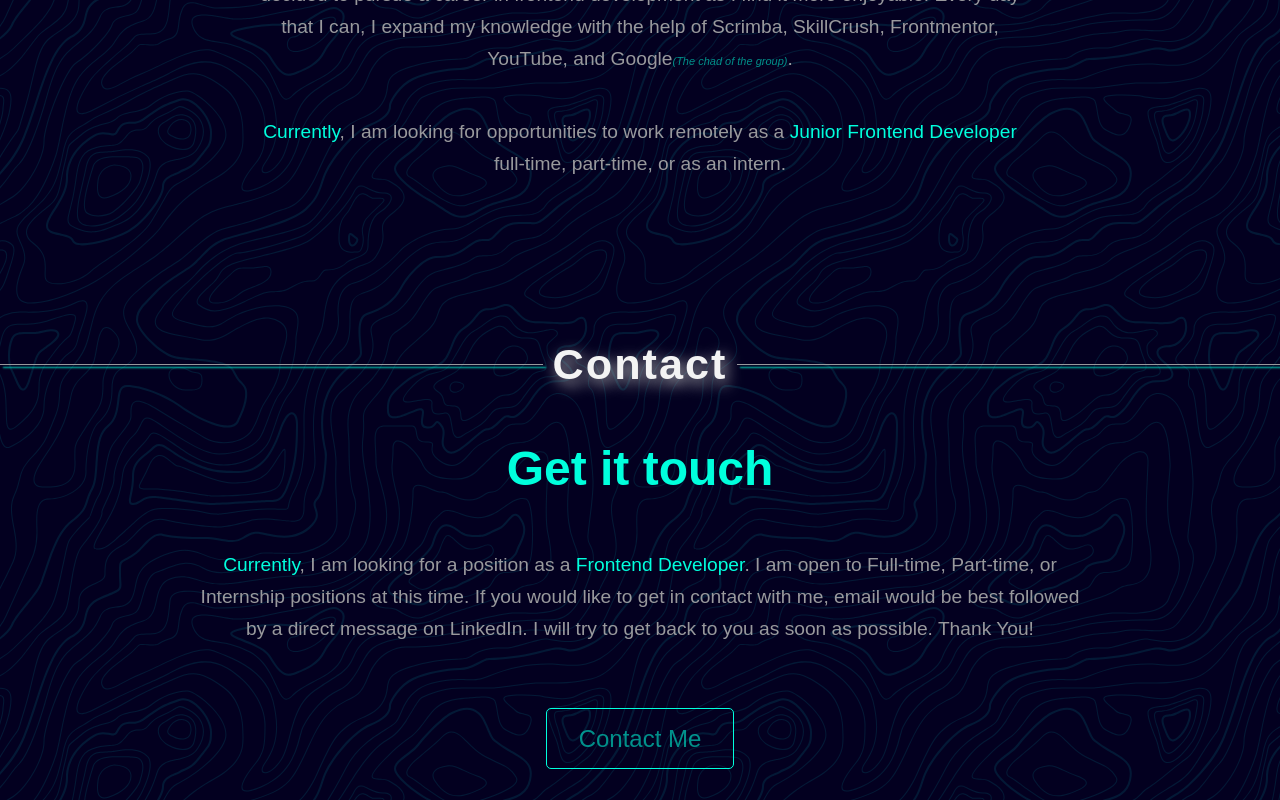
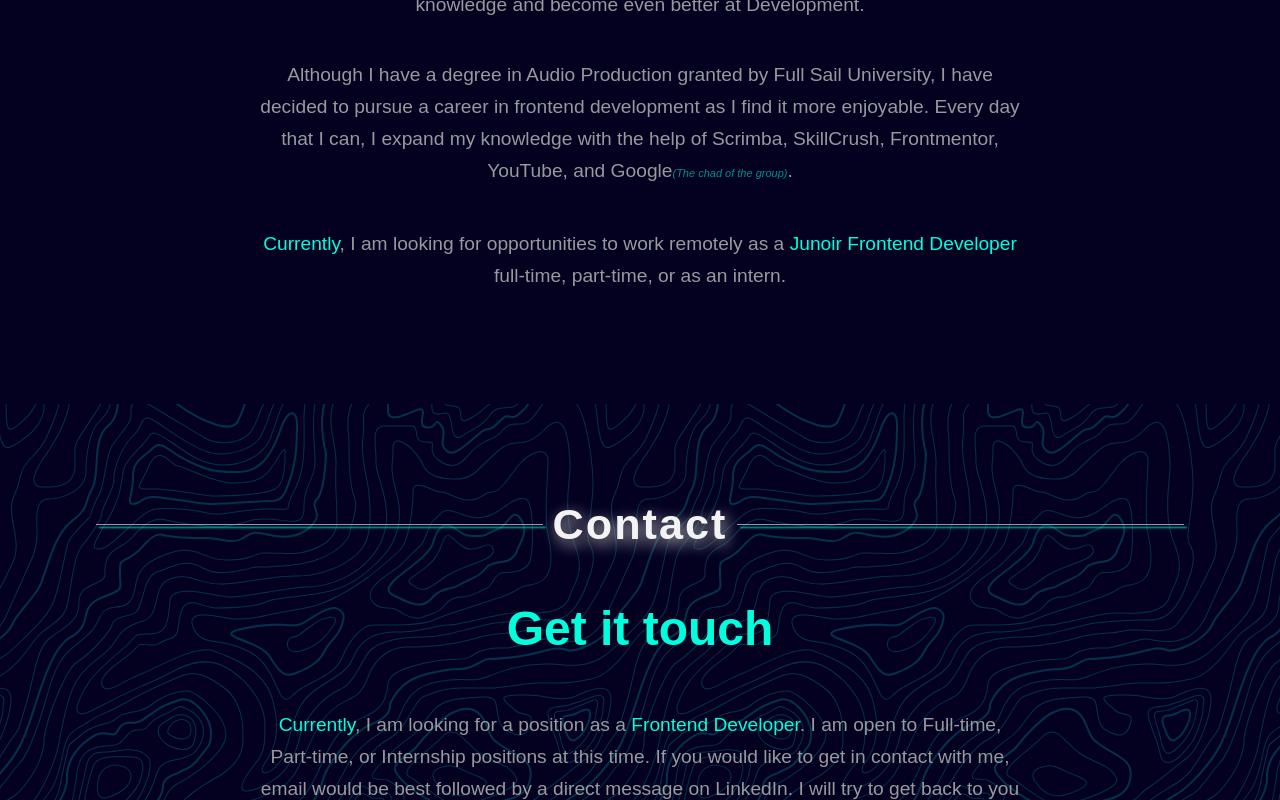
Before and after one commit to TroyRichardsDA/Portfolio-React-Revamp, a React (Create React App) app: page / in a window 1280 px wide. Shown: the part 4920-5720 px from the top of the page. Built offline with nearby package versions, Linux system fonts and the light colour scheme.

Commit message:
Contact Styled Comps Completed

```diff
--- a/src/Components/About/About.js
+++ b/src/Components/About/About.js
@@ -11,16 +11,16 @@ import {
 export default function About() {
   return (
     <Container id="about">
-      <Wrapper className="about-wrapper">
-        <Header className="about-header">
+      <Wrapper>
+        <Header>
           <i className="header-icon fas fa-user"></i> About
         </Header>
-        <SubHeader className="about-subheader">
+        <SubHeader>
           Hello, <br />
           <Small>(...again?)</Small>
         </SubHeader>
 
-        <TextContainer className="about-desc">
+        <TextContainer>
           <Text>
             Hello again{" "}
             <Small>
@@ -45,7 +45,7 @@ export default function About() {
           <Text>
             <span className="important-text">Currently</span>, I am looking for
             opportunities to work remotely as a{" "}
-            <span className="important-text">Junior Frontend Developer </span>{" "}
+            <span className="important-text">Junoir Frontend Developer </span>{" "}
             full-time, part-time, or as an intern.
           </Text>
         </TextContainer>
--- a/src/Components/About/AboutStyles.js
+++ b/src/Components/About/AboutStyles.js
@@ -2,11 +2,13 @@ import styled from "styled-components";
 import { tablet, desktop } from "../../responsive";
 
 export const Container = styled.section`
-  width: 85%;
-  margin: auto;
+  background-color: var(--main-BG);
+  padding: 7rem 0;
 `;
 
 export const Wrapper = styled.div`
+  width: 85%;
+  margin: auto;
   text-align: center;
 `;
 
--- a/src/Components/Contact/Contact.js
+++ b/src/Components/Contact/Contact.js
@@ -1,11 +1,21 @@
+import {
+  Container,
+  Header,
+  Link,
+  SubHeader,
+  Text,
+  TextContainer,
+  Wrapper,
+} from "./ContactStyles";
+
 export default function Contact() {
   return (
-    <section id="contact">
-      <div className="contact-content">
-        <h2 className="contact-header">Contact</h2>
-        <div className="contact-text">
-          <h3 className="contact-subheader">Get it touch</h3>
-          <p>
+    <Container id="contact">
+      <Wrapper className="contact-content">
+        <Header className="contact-header">Contact</Header>
+        <TextContainer className="contact-text">
+          <SubHeader className="contact-subheader">Get it touch</SubHeader>
+          <Text>
             <span className="important-text">Currently</span>, I am looking for
             a position as a{" "}
             <span className="important-text">Frontend Developer</span>. I am
@@ -13,14 +23,14 @@ export default function Contact() {
             If you would like to get in contact with me, email would be best
             followed by a direct message on LinkedIn. I will try to get back to
             you as soon as possible. Thank You!
-          </p>
-        </div>
+          </Text>
+        </TextContainer>
 
-        <a className="email-link" href="mailto:troyrichards28@gmail.com">
+        <Link className="email-link" href="mailto:troyrichards28@gmail.com">
           {" "}
           Contact Me
-        </a>
-      </div>
-    </section>
+        </Link>
+      </Wrapper>
+    </Container>
   );
 }
--- a/src/Components/Contact/ContactStyles.js
+++ b/src/Components/Contact/ContactStyles.js
@@ -1,2 +1,91 @@
 import styled from "styled-components";
 import { tablet, desktop } from "../../responsive";
+
+export const Container = styled.section``;
+
+export const Wrapper = styled.div`
+  width: 85%;
+  margin: 0 auto;
+
+  text-align: center;
+`;
+
+export const Header = styled.h2`
+  display: flex;
+  justify-content: center;
+  align-items: center;
+  margin: 2rem 0 4rem;
+  letter-spacing: 2px;
+  color: var(--BrighterText);
+  text-shadow: var(--headerTextShadow);
+
+  &::after {
+    content: "";
+    height: 1px;
+    width: 100%;
+    margin-left: 10px;
+    background-color: var(--mainTextColor);
+    box-shadow: 3px 3px 2px var(--highlightColor);
+  }
+
+  &::before {
+    content: "";
+    height: 1px;
+    width: 100%;
+    margin-right: 10px;
+    background-color: var(--mainTextColor);
+    box-shadow: 3px 3px 2px var(--highlightColor);
+  }
+
+  ${tablet({
+    margin: "3rem 0 4rem",
+  })}
+
+  ${desktop({
+    fontSize: "2.7rem",
+    marginTop: "6rem",
+  })}
+`;
+
+export const TextContainer = styled.div`
+  margin: 3rem 0;
+
+  ${desktop({
+    width: "70%",
+    margin: "0 auto",
+    marginBottom: "5rem",
+    fontSize: "1.2rem",
+    lineHeight: "2rem",
+  })}
+`;
+
+export const SubHeader = styled.h3`
+  margin-bottom: 2rem;
+  font-size: 1.8rem;
+  color: var(--highlightColor);
+
+  ${desktop({
+    fontSize: "3rem",
+    margin: "4rem 0",
+  })}
+`;
+
+export const Text = styled.p``;
+
+export const Link = styled.a`
+  border: 1px solid var(--highlightColor);
+  color: var(--dimHighlightColor);
+  padding: 1rem 2rem;
+  border-radius: 5px;
+  transition: all 0.3s;
+
+  &:hover {
+    border-radius: 10px;
+    border: 1px solid var(--dimHighlightColor);
+    color: var(--highlightColor);
+  }
+
+  ${desktop({
+    fontSize: "1.5rem",
+  })}
+`;
--- a/src/Components/Header/Header.js
+++ b/src/Components/Header/Header.js
@@ -39,7 +39,6 @@ export default function Header() {
         <HeroResume
           href={require("../../Resume/resume-file.pdf")}
           target="_blank"
-          className="header-resume"
         >
           Resume
         </HeroResume>
--- a/src/index.css
+++ b/src/index.css
@@ -114,85 +114,6 @@ a {
 
 
 
-
-
-/*======================
-
-About
-
-=====================*/
-
-
-
-
-
-
-
-/*=======================
-
-Contact
-
-======================*/
-
-#contact {
-  text-align: center;
-}
-
-
-.contact-header {
-  display: flex;
-  justify-content: center;
-  align-items: center;
-  margin: 2rem 0 4rem;
-  letter-spacing: 2px;
-  color: var(--BrighterText);
-  text-shadow: var(--headerTextShadow);
-}
-
-.contact-header::after {
-  content: "";
-  height: 1px;
-  width: 100%;
-  margin-left: 10px;
-  background-color: var(--mainTextColor);
-  box-shadow: 3px 3px 2px var(--highlightColor);
-}
-
-.contact-header::before {
-  content: "";
-  height: 1px;
-  width: 100%;
-  margin-right: 10px;
-  background-color: var(--mainTextColor);
-  box-shadow: 3px 3px 2px var(--highlightColor);
-}
-
-.contact-subheader {
-  margin-bottom: 2rem;
-  font-size: 1.8rem;
-  color: var(--highlightColor);
-}
-
-.contact-text {
-  margin: 3rem 0;
-}
-
-.email-link {
-  border: 1px solid var(--highlightColor);
-  color: var(--dimHighlightColor);
-  padding: 1rem 2rem;
-  border-radius: 5px;
-  transition: all .3s;
-}
-
-.email-link:hover {
-  border-radius: 10px;
-  border: 1px solid var(--dimHighlightColor);
-  color: var(--highlightColor);
-}
-
-
-
 /*===========================
 
 Footer
@@ -251,10 +172,6 @@ Tablet
   ==================*/
 
 
-  .contact-header {
-  margin: 10rem 0 4rem;
-  }
-
   .copyright {
     display: flex;
     flex-flow: row wrap
@@ -276,70 +193,3 @@ Tablet
 
 
 }
-
-/*====================
-
-Desktop
-
-===================*/
-
-@media only screen and (min-width: 1024px) {
-
-  /*====================
-
-  Desktop: Gerenal
-
-  ==================*/
-  /*======================
-
-  Desktop: Navbar
-
-  ====================*/
-
-  nav {
-    padding: 20px 50px 0;
-  }
-
-  nav ul li {
-    font-size: 1.1rem;
-  }
-
-  /*======================
-
-  Desktop: Header
-
-  ====================*/
-
-
-
-
-
-
-
-
-  /*======================
-
-  Desktop: Contact
-
-  ====================*/
-
-  .contact-header {
-    font-size: 2.7rem;
-  }
-  .contact-subheader {
-    font-size: 3rem;
-    margin: 4rem 0;
-  }
-
-  .contact-text {
-    width: 70%;
-    margin: 0 auto;
-    margin-bottom: 5rem;
-    font-size: 1.2rem;
-    line-height: 2rem;
-  }
-
-  .email-link {
-    font-size: 1.5rem;
-  }
-}
```
Also changed, not shown: src/topography.svg.
